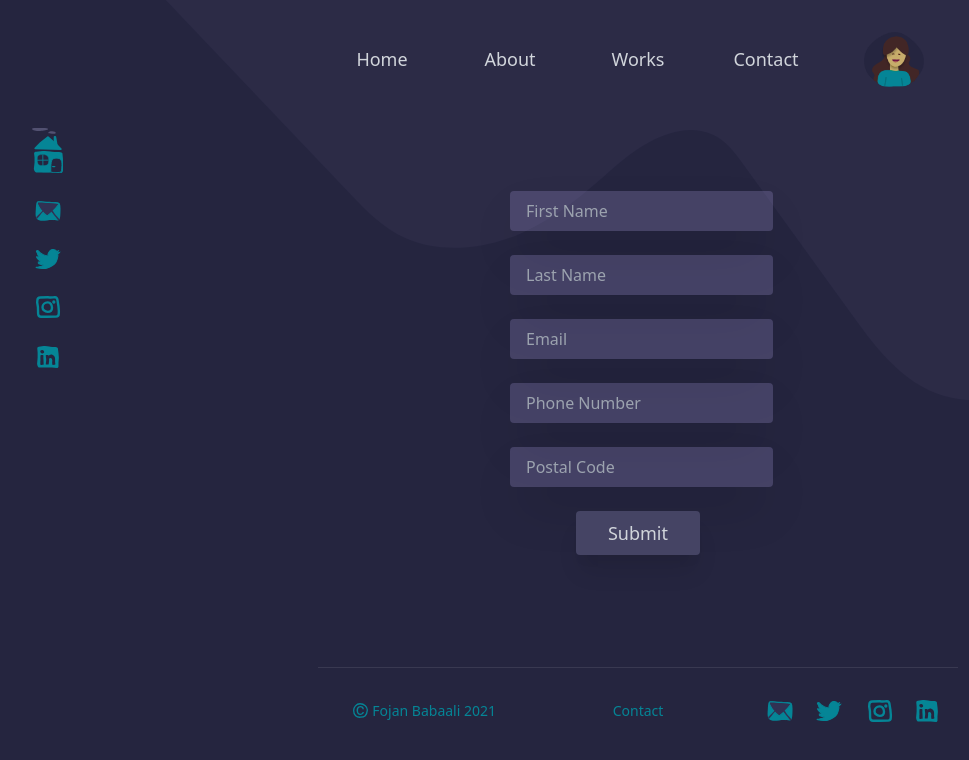
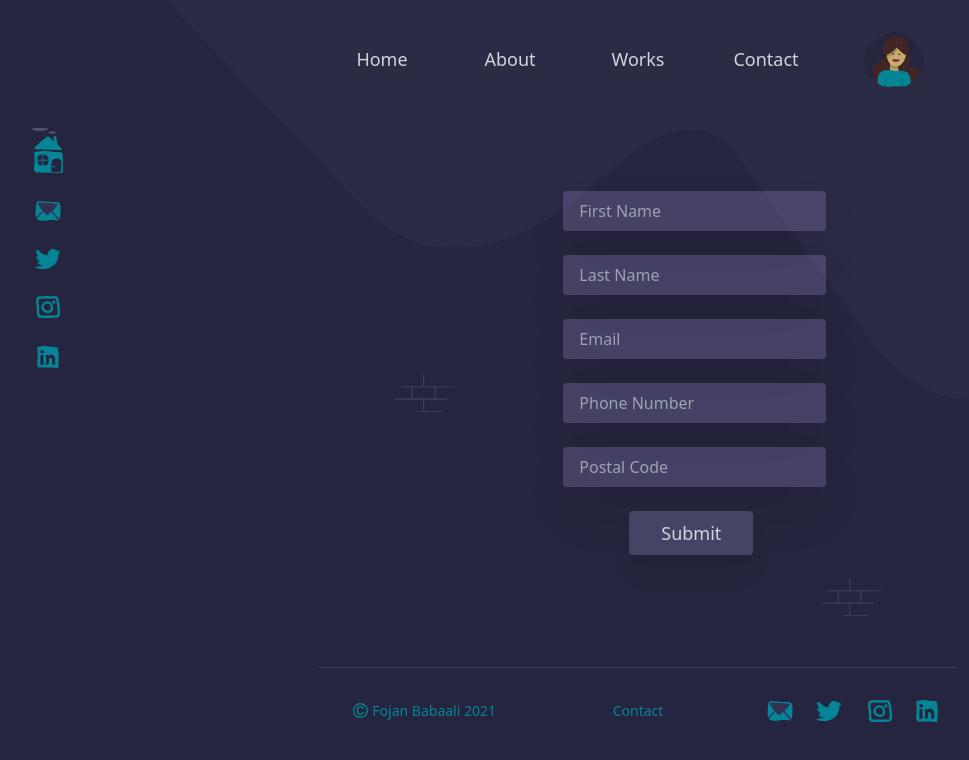
Before and after one commit to fojanb/Fojan-Portfolio, a React (Create React App) app: page /home/join in a window 1280 px wide. Shown: the top 760 px of the page, without its empty margins (2-971 px from the left). Built offline with nearby package versions, Linux system fonts and the light colour scheme.

Commit message:
Footer Icon and Links Updated

```diff
--- a/src/components/Join/Join.js
+++ b/src/components/Join/Join.js
@@ -1,16 +1,63 @@
-import React from 'react'
+import React from "react";
+import Wall from "../Wall/Wall";
 
 const Join = () => {
-    return (
-        <form action="" className="grid grid-cols-1 m-auto w-80 mt-10 mb-20 gap-6 rounded p-8 relative z-50 lg:mt-8 sm:gap-4 md:gap-4 sm:mt-10 sm:mb-10">
-            <input type="text" placeholder="First Name" name="fname" id="fname" className="h-10 p-4 border rounded m-auto bg-purple-300 bg-opacity-20 shadow-2xl border-none hover:bg-opacity-50"/>
-            <input type="text" placeholder="Last Name" name="lname" id="fname" className="h-10 p-4 border rounded m-auto bg-purple-300 bg-opacity-20 shadow-2xl border-none hover:bg-opacity-50"/>
-            <input type="email" placeholder="Email" name="email" id="email" className="h-10 p-4 border rounded m-auto bg-purple-300 bg-opacity-20 shadow-2xl border-none hover:bg-opacity-50"/>
-            <input type="number" placeholder="Phone Number" name="phone" id="phone" className="h-10 p-4 border rounded m-auto bg-purple-300 bg-opacity-20 shadow-2xl border-none hover:bg-opacity-50"/>
-            <input type="text" placeholder="Postal Code" name="pcode" id="pcode" className="h-10 p-4 border rounded m-auto bg-purple-300 bg-opacity-20 shadow-2xl border-none hover:bg-opacity-50"/>
-            <button type="submit" className="bg-secondary shadow-xl rounded m-auto text-lg px-8 py-2 text-gray-300 transform hover:scale-110 hover:transition duration-500 ease-in-out sm:px-4 sm:text-sm sm:w-20 sm:h-10 sm:mb-5">Submit</button>
-        </form>
-    )
-}
+  return (
+    <div className="grid grid-cols-3 w-1/2 m-0 m-auto">
+      <div className="flex justify-center items-center m-0 m-auto">
+        <Wall />
+      </div>
+      <form
+        action=""
+        className="grid grid-cols-1 m-auto w-80 mt-10 mb-20 gap-6 rounded p-8 relative z-50 lg:mt-8 sm:gap-4 md:gap-4 sm:mt-10 sm:mb-10"
+      >
+        <input
+          type="text"
+          placeholder="First Name"
+          name="fname"
+          id="fname"
+          className="h-10 p-4 border rounded m-auto bg-purple-300 bg-opacity-20 shadow-2xl border-none hover:bg-opacity-50"
+        />
+        <input
+          type="text"
+          placeholder="Last Name"
+          name="lname"
+          id="fname"
+          className="h-10 p-4 border rounded m-auto bg-purple-300 bg-opacity-20 shadow-2xl border-none hover:bg-opacity-50"
+        />
+        <input
+          type="email"
+          placeholder="Email"
+          name="email"
+          id="email"
+          className="h-10 p-4 border rounded m-auto bg-purple-300 bg-opacity-20 shadow-2xl border-none hover:bg-opacity-50"
+        />
+        <input
+          type="number"
+          placeholder="Phone Number"
+          name="phone"
+          id="phone"
+          className="h-10 p-4 border rounded m-auto bg-purple-300 bg-opacity-20 shadow-2xl border-none hover:bg-opacity-50"
+        />
+        <input
+          type="text"
+          placeholder="Postal Code"
+          name="pcode"
+          id="pcode"
+          className="h-10 p-4 border rounded m-auto bg-purple-300 bg-opacity-20 shadow-2xl border-none hover:bg-opacity-50"
+        />
+        <button
+          type="submit"
+          className="bg-secondary shadow-xl rounded m-auto text-lg px-8 py-2 text-gray-300 transform hover:scale-110 hover:transition duration-500 ease-in-out sm:px-4 sm:text-sm sm:w-20 sm:h-10 sm:mb-5"
+        >
+          Submit
+        </button>
+      </form>
+      <div className="flex justify-center items-center m-0 m-auto mb-10">
+        <Wall />
+      </div>
+    </div>
+  );
+};
 
-export default Join
+export default Join;
--- /dev/null
+++ b/src/components/Wall/Wall.js
@@ -0,0 +1,74 @@
+import React from "react";
+
+const Wall = () => {
+  return (
+    <svg
+      width="60"
+      height="60"
+      viewBox="0 0 336 213"
+      fill="none"
+      xmlns="http://www.w3.org/2000/svg"
+    >
+      <g opacity="0.7">
+        <path
+          d="M160.323 3V71.9751H289.103"
+          stroke="#454464"
+          stroke-width="6"
+          stroke-miterlimit="10"
+          stroke-linecap="round"
+          stroke-linejoin="round"
+        />
+        <path
+          d="M31.5427 71.9751H160.323V3"
+          stroke="#454464"
+          stroke-width="6"
+          stroke-miterlimit="10"
+          stroke-linecap="round"
+          stroke-linejoin="round"
+        />
+        <path
+          d="M95.9327 140.948L224.713 140.948V71.9728L95.9327 71.9728V140.948Z"
+          stroke="#454464"
+          stroke-width="6"
+          stroke-miterlimit="10"
+          stroke-linecap="round"
+          stroke-linejoin="round"
+        />
+        <path
+          d="M123.732 209.925H160.323V140.95H31.5427"
+          stroke="#454464"
+          stroke-width="6"
+          stroke-miterlimit="10"
+          stroke-linecap="round"
+          stroke-linejoin="round"
+        />
+        <path
+          d="M289.103 140.95H160.323V209.925H264.746"
+          stroke="#454464"
+          stroke-width="6"
+          stroke-miterlimit="10"
+          stroke-linecap="round"
+          stroke-linejoin="round"
+        />
+        <path
+          d="M333 71.9752H224.713V140.95H289.103"
+          stroke="#454464"
+          stroke-width="6"
+          stroke-miterlimit="10"
+          stroke-linecap="round"
+          stroke-linejoin="round"
+        />
+        <path
+          d="M3 140.95H95.9326V71.9752H51.292"
+          stroke="#454464"
+          stroke-width="6"
+          stroke-miterlimit="10"
+          stroke-linecap="round"
+          stroke-linejoin="round"
+        />
+      </g>
+    </svg>
+  );
+};
+
+export default Wall;
```
Also changed, not shown: src/assets/wall.svg (added).
